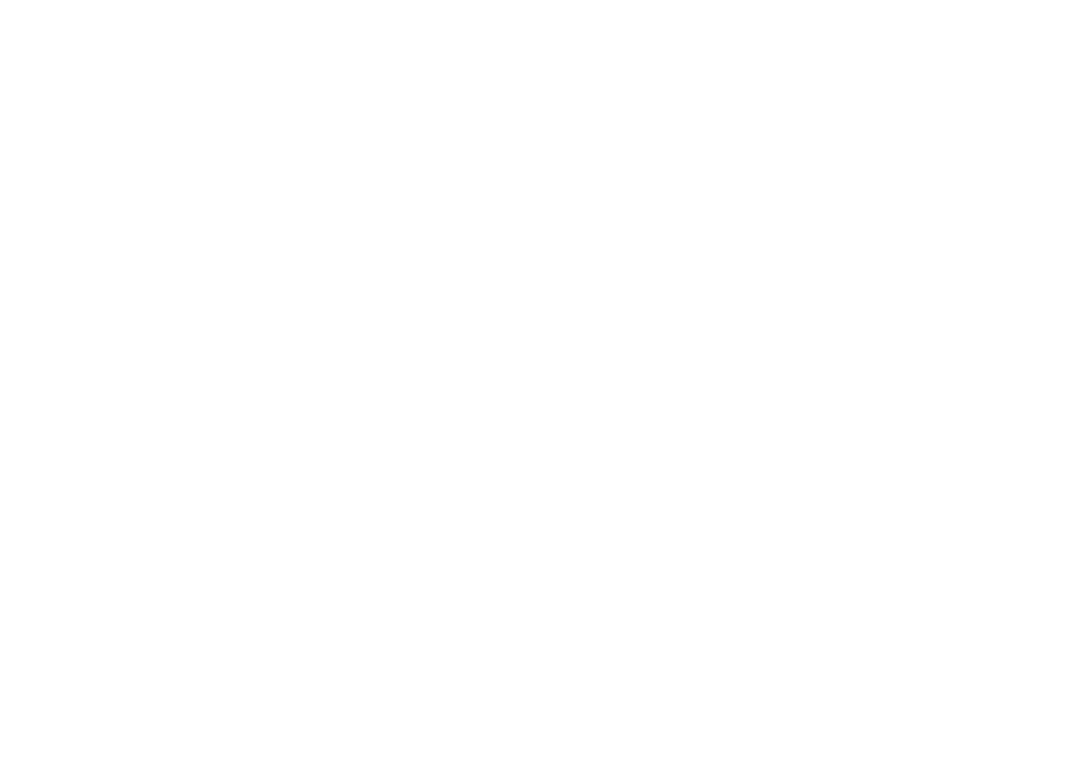
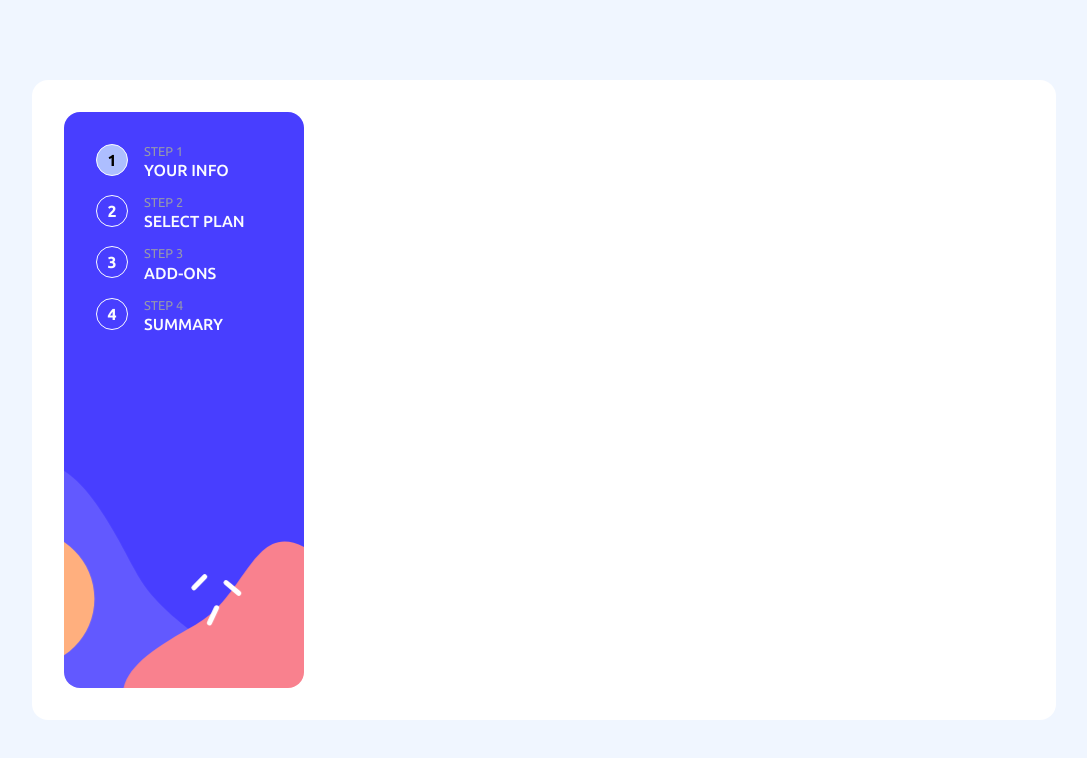
Before and after one commit to varnitagrawal24/multi-step-form, a plain HTML site: page index.html in a window 1280 px wide. Shown: the whole page, without its empty margins (96-1183 px from the left). Drawn offline with Linux system fonts and the light colour scheme.

Commit message:
sidebar style done

```diff
--- a/index.html
+++ b/index.html
@@ -15,7 +15,36 @@
   </head>
   <body>
     <main>
-
+      <div id="sidebar">
+        <div class="sidebar-button">
+          <div class="button-logo button-active">1</div>
+          <div class="button-detail">
+            <div class="button-step">Step 1</div>
+            <div class="button-info">Your info</div>
+          </div>
+        </div>
+        <div class="sidebar-button">
+          <div class="button-logo">2</div>
+          <div class="button-detail">
+            <div class="button-step">Step 2</div>
+            <div class="button-info">Select plan</div>
+          </div>
+        </div>
+        <div class="sidebar-button">
+          <div class="button-logo">3</div>
+          <div class="button-detail">
+            <div class="button-step">Step 3</div>
+            <div class="button-info">Add-ons</div>
+          </div>
+        </div>
+        <div class="sidebar-button">
+          <div class="button-logo">4</div>
+          <div class="button-detail">
+            <div class="button-step">Step 4</div>
+            <div class="button-info">Summary</div>
+          </div>
+        </div>
+      </div>
     </main>
   </body>
 </html>
--- a/style.css
+++ b/style.css
@@ -20,6 +20,61 @@
     --magnolia: hsl(217, 100%, 97%);
     --alabaster: hsl(231, 100%, 99%);
     --white: hsl(0, 0%, 100%);
-
-
 }
+body{
+    width: 100vw;
+    height: 100vh;
+    background-color: var(--magnolia);
+    display: flex;
+    align-items: center;
+    justify-content: center;
+}
+main{
+    width: 80%;
+    height: 80%;
+    background-color: var(--white);
+    padding: 2rem;
+    border-radius: 1rem;
+}
+#sidebar{
+    height: 100%;
+    width: 25%;
+    min-width: 14rem;
+    background-image: url("images/bg-sidebar-desktop.svg");
+    background-repeat: no-repeat;
+    background-size: cover;
+    background-position: 100%;
+    border-radius: 1rem;
+    padding: 2rem;
+}
+.sidebar-button{
+    display: flex;
+    margin-bottom: 1rem;
+    gap: 1rem;
+}
+.button-logo{
+    font-weight: 700;
+    color: var(--alabaster);
+    height: 2rem;
+    width: 2rem;
+    border: 1px solid var(--alabaster);
+    border-radius: 50%;
+    display: flex;
+    justify-content: center;
+    align-items: center;
+}
+.button-step{
+    text-transform: uppercase;
+    color: var(--cool-gray);
+    font-size: .8rem;
+    margin-bottom: .2rem;
+}
+.button-info{
+    text-transform: uppercase;
+    color: var(--alabaster);
+    font-weight: 500;
+}
+.button-active{
+    background-color: var(--pastel-blue);
+    color: black;
+}
```
